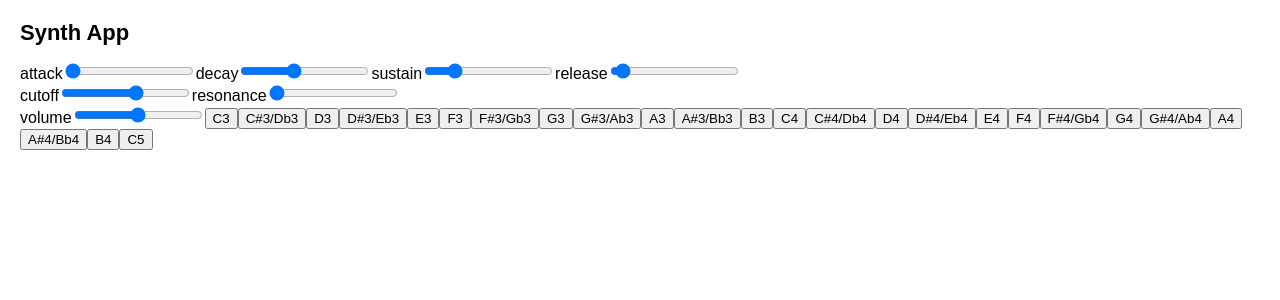
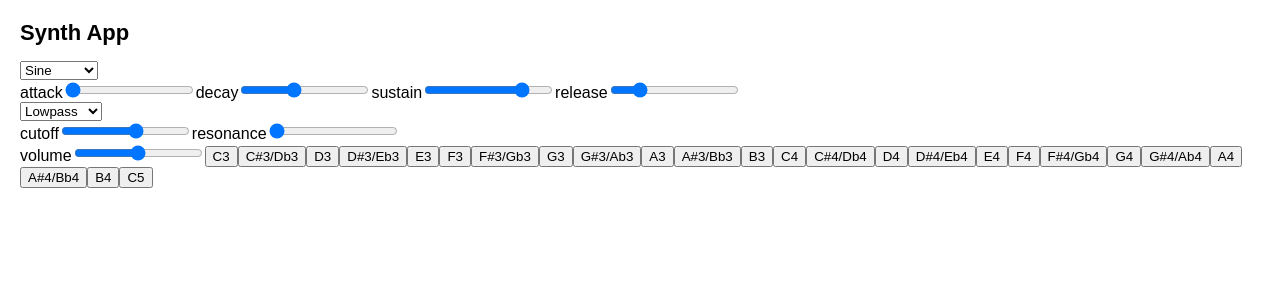
Before and after one commit to nikhiljigjinni/synth-app, a React (Create React App) app in the folder webui/: page / in a window 1280 px wide. Shown: the top 300 px of the page. Built offline with nearby package versions, Linux system fonts and the light colour scheme.

Commit message:
Added select boxes for synth type and filter type

```diff
--- a/webui/src/App.js
+++ b/webui/src/App.js
@@ -1,4 +1,4 @@
-import { useState, useRef, useEffect } from 'react'
+import { useState, useRef } from 'react'
 import Param from './Param'
 import Keyboard from './Keyboard';
 
@@ -38,6 +38,8 @@ export default function App() {
   const oscNodes = useRef(new Map());
   const filterNode = useRef(null);
 
+  const [synthType, setSynthType] = useState('sine');
+  const [filterType, setFilterType] = useState('lowpass');
   const [synthState, setSynthState] = useState({
     attack: 0 ,
     decay: 2,
@@ -47,6 +49,14 @@ export default function App() {
     resonance: 0,
     volume: 0.5,
   });
+
+  const handleSynthType = (e) => {
+    setSynthType(e.target.value);
+  }
+
+  const handleFilterType = (e) => {
+    setFilterType(e.target.value);
+  }
 
   function handleInput(e, labelName) {
     const stateCopy = {...synthState};
@@ -60,12 +70,16 @@ export default function App() {
     const note = e.target.name;
 
     // possible cleanup of audio nodes here
+    if (oscNodes.current.has(note) && gainNodes.current.has(note)){
+      delete oscNodes.current[note];
+      delete gainNodes.current[note];
+    }
 
     let oscNode = audioContext.current.createOscillator();
     let gainNode = audioContext.current.createGain();
     filterNode.current = audioContext.current.createBiquadFilter();
 
-    oscNode.type = "sawtooth";
+    oscNode.type = synthType;
 
     oscNode.connect(filterNode.current);
     filterNode.current.connect(gainNode);
@@ -76,7 +90,7 @@ export default function App() {
     gainNode.gain.cancelScheduledValues(now);
     gainNode.gain.setValueAtTime(0, now);
 
-    filterNode.current.type = "lowpass";
+    filterNode.current.type = filterType;
     filterNode.current.frequency.setValueAtTime(synthState.cutoff, now);
 
 
@@ -109,12 +123,27 @@ export default function App() {
   return (
     <>
       <h1>Synth App</h1>
+
+      <select name="synth-type" value={synthType} onChange={handleSynthType}>
+        <option value="sine">Sine</option>
+        <option value="sawtooth">Sawtooth</option>
+        <option value="square">Square</option>
+        <option value="triangle">Triangle</option>
+      </select>
       <div className='envelope'>
         <Param labelName="attack" min="0" max="5" step="0.01" value={synthState.attack} onHandleInput={(e) => handleInput(e, "attack")}/>
         <Param labelName="decay" min="0" max="5" step="0.01" value={synthState.decay} onHandleInput={(e) => handleInput(e, "decay")}/>
-        <Param labelName="sustain" min="0" max="20" value={synthState.sustain} onHandleInput={(e) => handleInput(e, "sustain")}/>
-        <Param labelName="release" min="0" max="20" value={synthState.release} onHandleInput={(e) => handleInput(e, "release")}/>
+        <Param labelName="sustain" min="0" max="5" value={synthState.sustain} onHandleInput={(e) => handleInput(e, "sustain")}/>
+        <Param labelName="release" min="0" max="5" step="0.01" value={synthState.release} onHandleInput={(e) => handleInput(e, "release")}/>
       </div>
+
+
+      <select name="filter-type" value={filterType} onChange={handleFilterType}>
+        <option value="lowpass">Lowpass</option>
+        <option value="highpass">Highpass</option>
+        <option value="bandpass">Bandpass</option>
+      </select>
+
       <div className='filter'>
         <Param labelName="cutoff" min="20" max="3000" step="20" value={synthState.cutoff} onHandleInput={(e) => handleInput(e, "cutoff")}/>
         <Param labelName="resonance" min="0" max="20" value={synthState.resonance} onHandleInput={(e) => handleInput(e, "resonance")}/>
```
